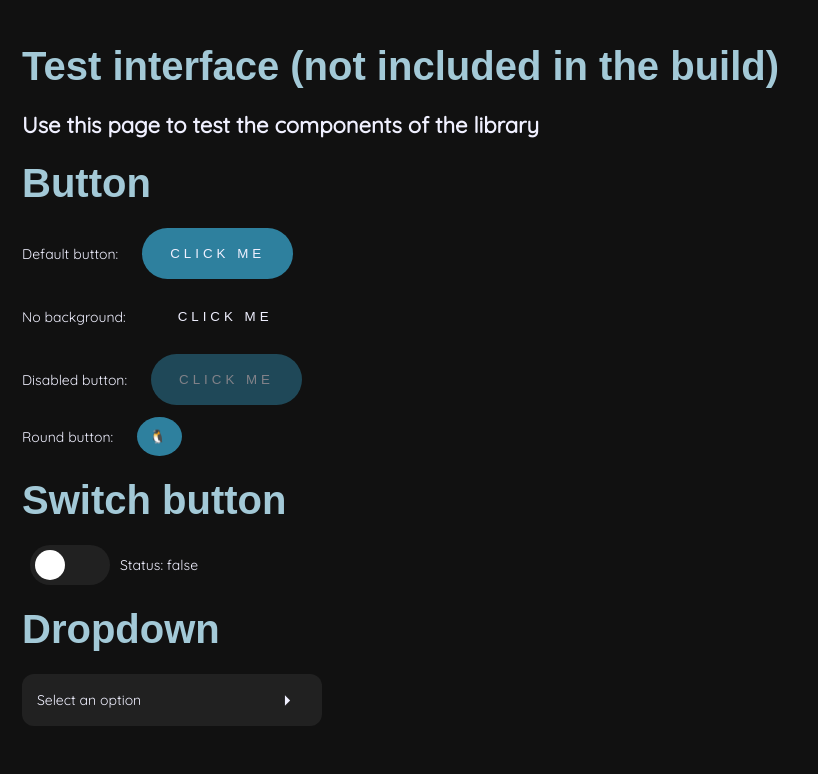
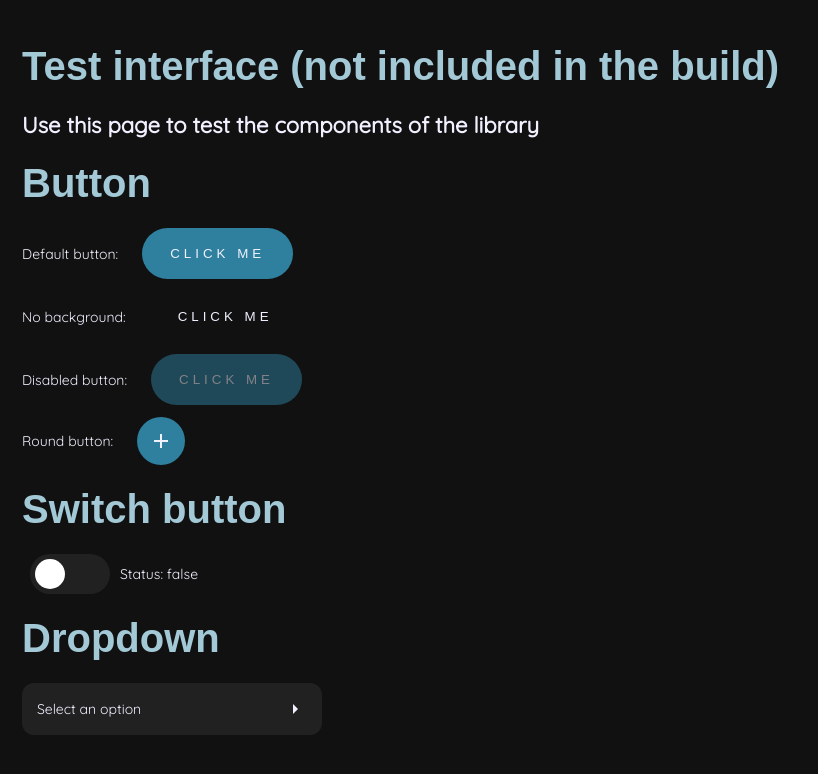
Before and after one commit to NicoloCavalli95horses/ui-lib, a Vue app: page / in a window 1280 px wide. Shown: the top 774 px of the page, without its empty margins (0-818 px from the left). Built offline with nearby package versions, Linux system fonts and the light colour scheme; a web font is replaced by a local one.

Commit message:
fixed svg size

```diff
--- a/src/components/Btn.vue
+++ b/src/components/Btn.vue
@@ -8,6 +8,7 @@
       'disabled': disabled,
       'default': def,
       'round' : round,
+      'down' : mouse.down
     }"
 
     @click="onClick"
@@ -205,5 +206,9 @@ button {
     padding: 1.2rem;
     border-radius: 50%;
   }
+
+  &.down {
+    transform: scale(0.9);
+  }
 }
 </style>
--- a/src/components/DropDown.vue
+++ b/src/components/DropDown.vue
@@ -13,8 +13,8 @@
             :class="{ 'active' : active_id == item.id }"
             @click="(e) => onClick(e, item)"
           >
-            <p>{{ item.val }}</p>
-            <svg v-if="active_id == item.id"><use href="#check"></use></svg>
+            <p class="l-12">{{ item.val }}</p>
+            <svg v-if="active_id == item.id" class="r-12"><use href="#check"></use></svg>
           </div>
         </div>
       </template>
@@ -138,7 +138,6 @@ function onClick(e, item) {
         background-color: var(--primary);
       }
       p {
-        margin-left: 1.8rem;
         &.error {
           color: var(--error);
         }
--- a/src/components/Icons.vue
+++ b/src/components/Icons.vue
@@ -1,12 +1,8 @@
 <!-- Credits to: https://pictogrammers.com/libraries/ -->
 <template>
   <svg style="display: none;">
-    <symbol id="check" viewBox="0 0 24 24" fill="currentColor">
-      <path d="M21,7L9,19L3.5,13.5L4.91,12.09L9,16.17L19.59,5.59L21,7Z" />
-    </symbol>
-
-    <symbol id="arrowdown" viewBox="0 0 16 10" fill="currentColor">
-      <path d="M15.434 1.235A2 2 0 0 0 13.586 0H2.414A2 2 0 0 0 1 3.414L6.586 9a2 2 0 0 0 2.828 0L15 3.414a2 2 0 0 0 .434-2.179Z"/>
+    <symbol id="arrow-down" viewBox="0 0 24 24" fill="currentColor">
+     <path d="M7,10L12,15L17,10H7Z" />
     </symbol>
 
     <symbol id="arrow-left" viewBox="0 0 24 24" fill="currentColor">
@@ -21,8 +17,12 @@
      <path d="M7,15L12,10L17,15H7Z" />
     </symbol>
 
-    <symbol id="arrow-down" viewBox="0 0 24 24" fill="currentColor">
-     <path d="M7,10L12,15L17,10H7Z" />
+    <symbol id="check" viewBox="0 0 24 24" fill="currentColor">
+      <path d="M21,7L9,19L3.5,13.5L4.91,12.09L9,16.17L19.59,5.59L21,7Z" />
+    </symbol>
+
+    <symbol id="plus" viewBox="0 0 24 24" fill="currentColor">
+      <path d="M19,13H13V19H11V13H5V11H11V5H13V11H19V13Z" />
     </symbol>
   </svg>
 </template>
--- a/src/main.css
+++ b/src/main.css
@@ -75,12 +75,6 @@
   position: fixed;
   bottom: 2.2rem;
   left: 2.2rem;
-}
-
-svg {
-  color: var(--font-light);
-  width: 2.5rem;
-  height: 2.5rem;
 }
 
 .full-flex {
@@ -287,11 +281,6 @@ code {
   opacity: 0;
 }
 
-svg {
-  width: 4rem;
-  font-size: 4rem;
-}
-
 .no-overflow {
   overflow: hidden;
 }
@@ -357,11 +346,13 @@ svg {
   }
 }
 
+svg {
+  color: var(--font-light);
+  width: 2.4rem;
+  height: 2.4rem;
+}
+
 .svg-18 {
   width: 1.8rem;
   height: 1.8rem;
 }
-.svg-24 {
-  width: 2.4rem;
-  height: 2.4rem;
-}
--- a/src/view/Library.vue
+++ b/src/view/Library.vue
@@ -18,7 +18,9 @@
     </div>
     <div class="flex-center start top-12">
       <p class="r-24">Round button:</p>
-      <Btn :round="true" :def="true">🐧</Btn>
+      <Btn :round="true" :def="true">
+        <svg><use href="#plus"></use></svg>
+      </Btn>
     </div>
 
     <h3 id="switch-btn">Switch button</h3>
```
